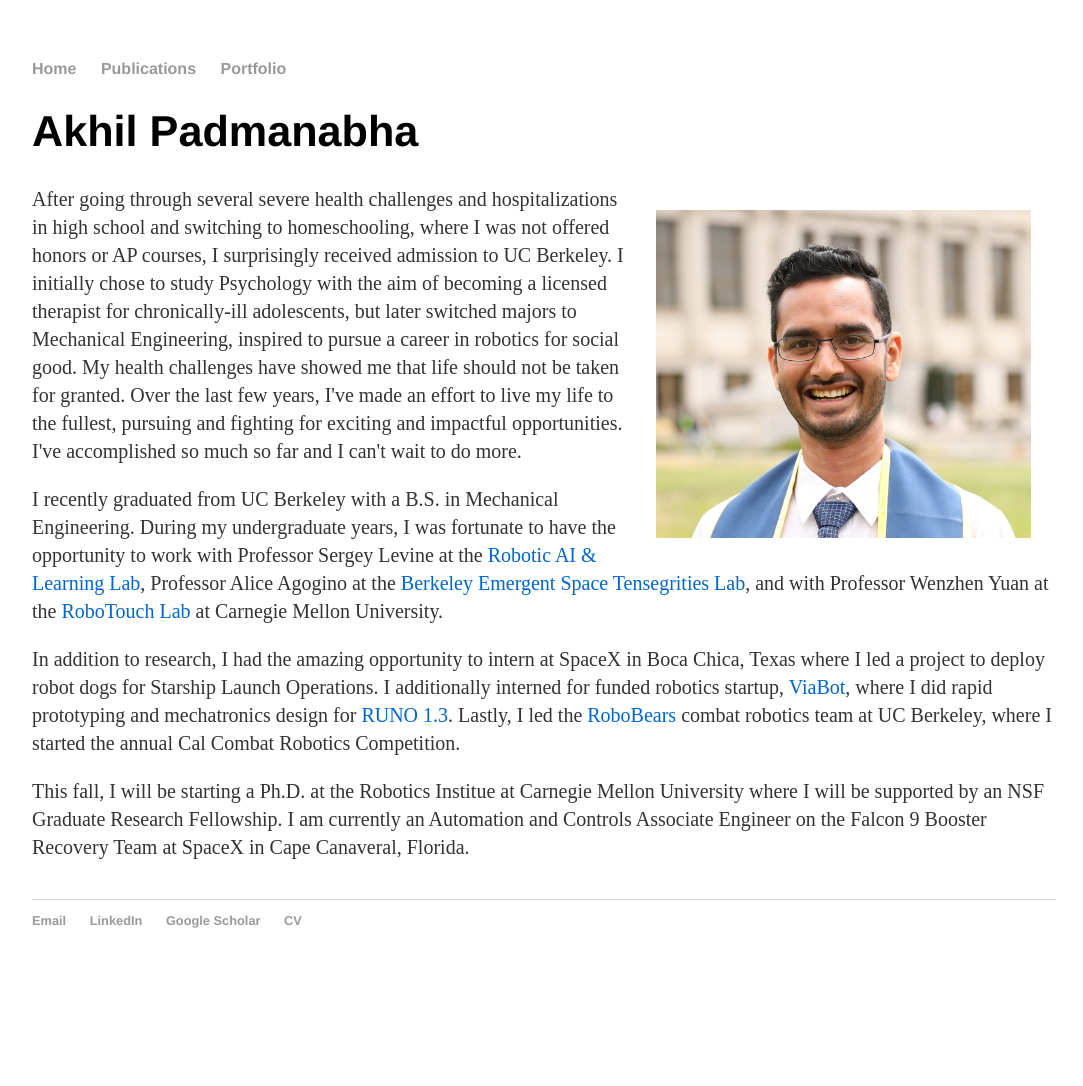
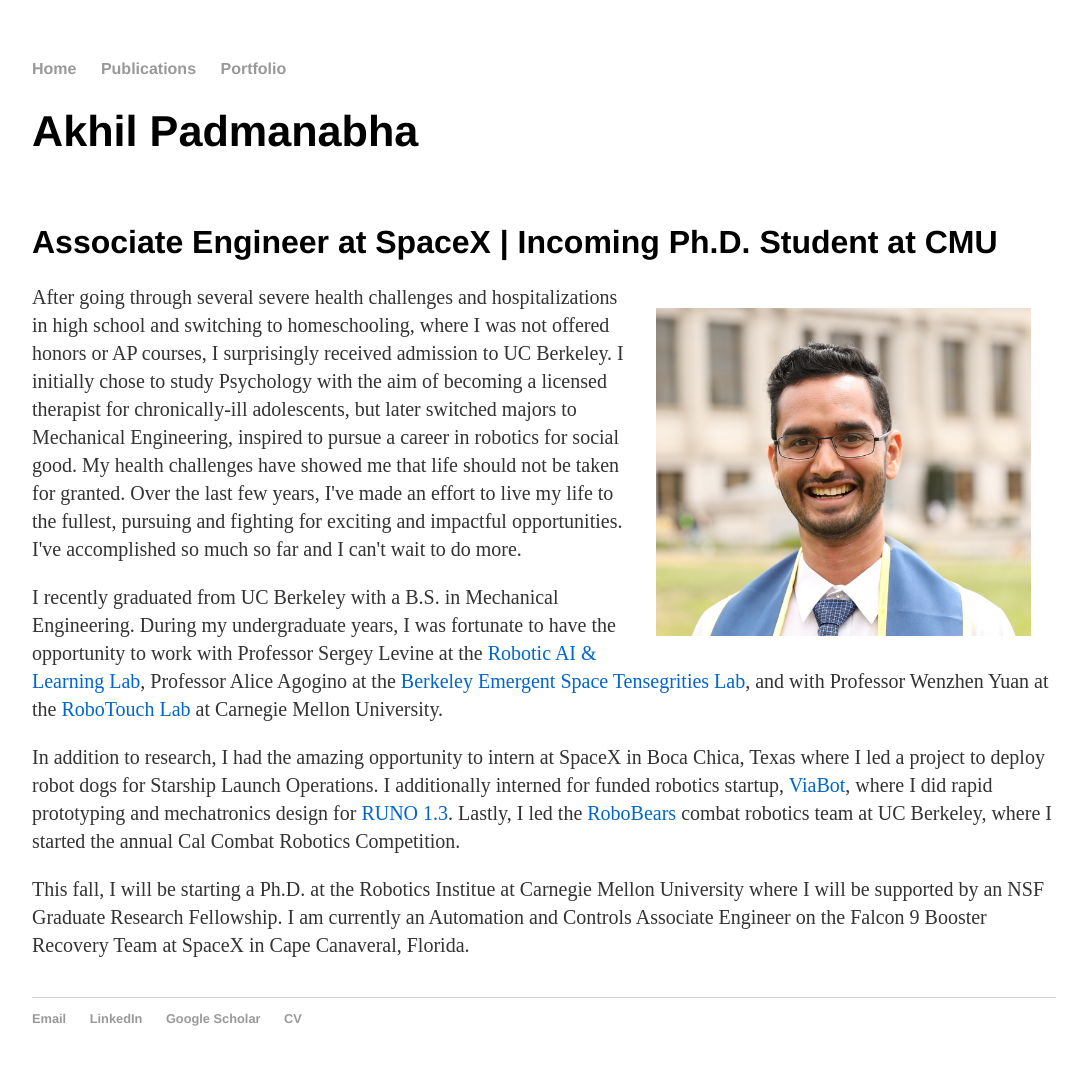
Before and after one commit to akhilpadmanabha/akhilpadmanabha.github.io, a Jekyll site: the page built from index.html, in a window 1280 px wide. Shown: the whole page, without its empty margins (96-1179 px from the left). Built offline with Jekyll 4.4.1, drawn with Linux system fonts in a browser that asks for light colours; before the commit the page ends 988 px from its top, so only the background shows below that.

Commit message:
added subtitle?

```diff
--- a/css/main.css
+++ b/css/main.css
@@ -21,8 +21,15 @@
 }
 
 h1 {
-    font-size: 2.7em;
     font-family:'Helvetica', 'Arial', 'Sans-Serif';
+}
+.h1title
+{
+  font-size: 2.7em;
+}
+.h1subtitle
+{
+  font-size: 2.0em;
 }
 
 p {
--- a/index.html
+++ b/index.html
@@ -3,8 +3,12 @@
 title: Akhil Padmanabha
 ---
 <div class="blurb">
-	<h1>Akhil Padmanabha</h1>
+	<h1 class="h1title">Akhil Padmanabha</h1>
+	<BR>
+	<h1 class="h1subtitle">Associate Engineer at SpaceX | Incoming Ph.D. Student at CMU </h1>
 </div>
+
+
 
 <img src="images/portrait.jpeg" class = "border--new" width = "375px" height = "auto" align = "right" />
 
```
